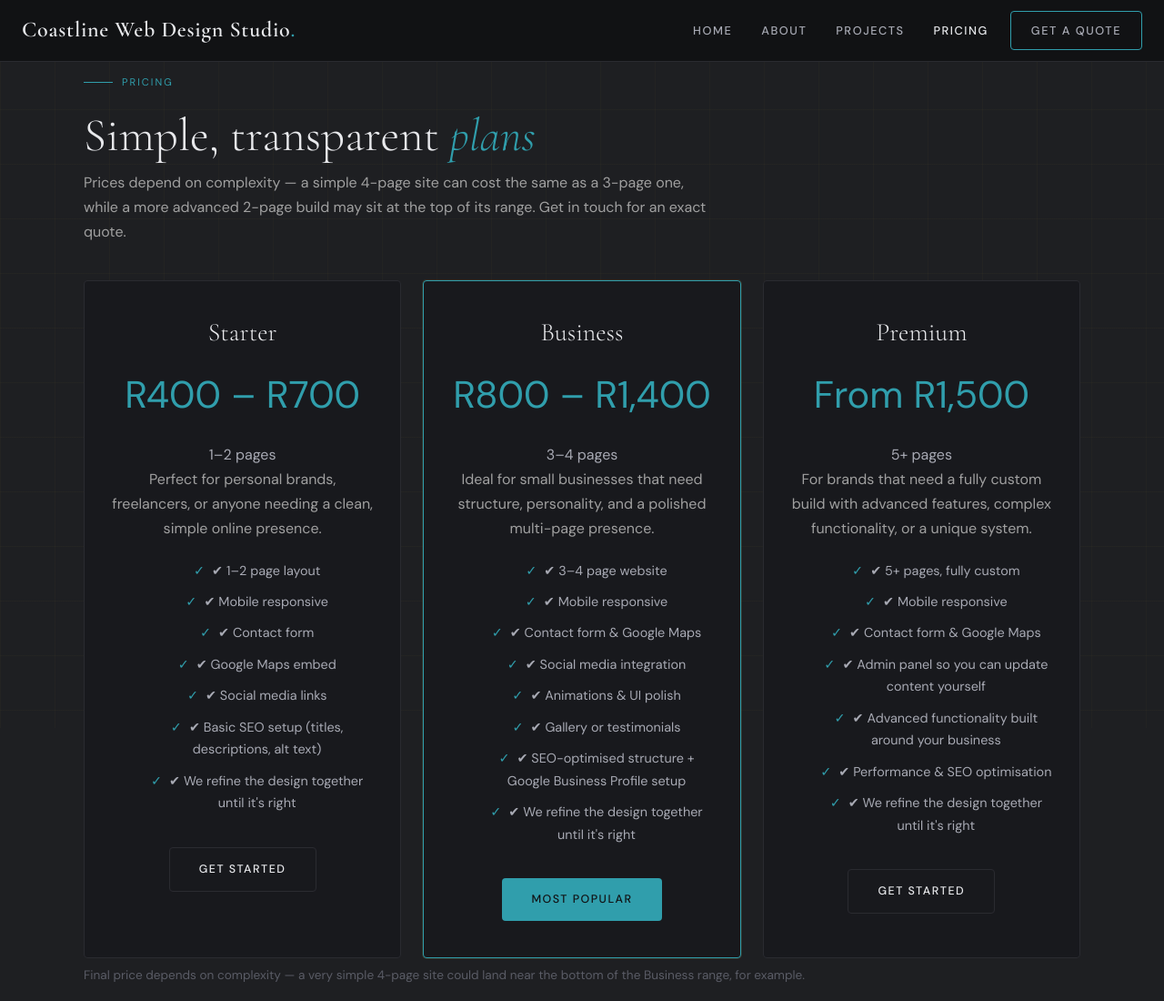
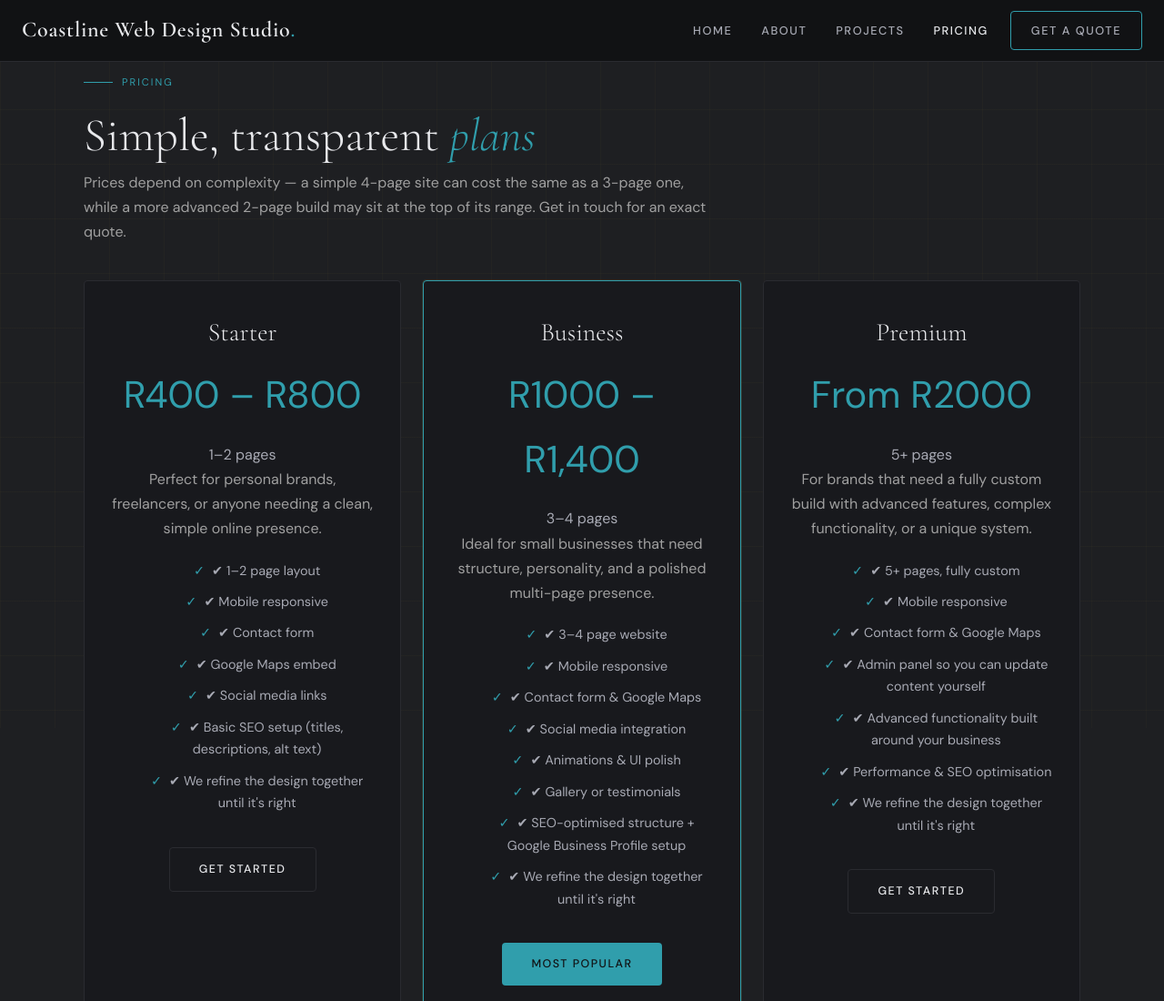
Before and after one commit to jennasmithx/coastline-web-design-studio, a plain HTML site: page pricing.html in a window 1280 px wide. Shown: the top 1100 px of the page at 91% size. Drawn offline with nearby package versions, Linux system fonts and the light colour scheme.

Commit message:
update prices

```diff
--- a/pricing.html
+++ b/pricing.html
@@ -43,7 +43,7 @@
 
         <div class="price-card fade-up delay-1">
           <h3>Starter</h3>
-          <div class="price">R400 – R700</div>
+          <div class="price">R400 – R800</div>
           <div class="price-note">1–2 pages</div>
           <p>Perfect for personal brands, freelancers, or anyone needing a clean, simple online presence.</p>
           <ul>
@@ -60,7 +60,7 @@
 
         <div class="price-card featured fade-up delay-2">
           <h3>Business</h3>
-          <div class="price">R800 – R1,400</div>
+          <div class="price">R1000 – R1,400</div>
           <div class="price-note">3–4 pages</div>
           <p>Ideal for small businesses that need structure, personality, and a polished multi-page presence.</p>
           <ul>
@@ -78,7 +78,7 @@
 
         <div class="price-card fade-up delay-3">
           <h3>Premium</h3>
-          <div class="price">From R1,500</div>
+          <div class="price">From R2000</div>
           <div class="price-note">5+ pages</div>
           <p>For brands that need a fully custom build with advanced features, complex functionality, or a unique
             system.</p>
```
Also changed, not shown: contact.html (+3 -3 lines).
